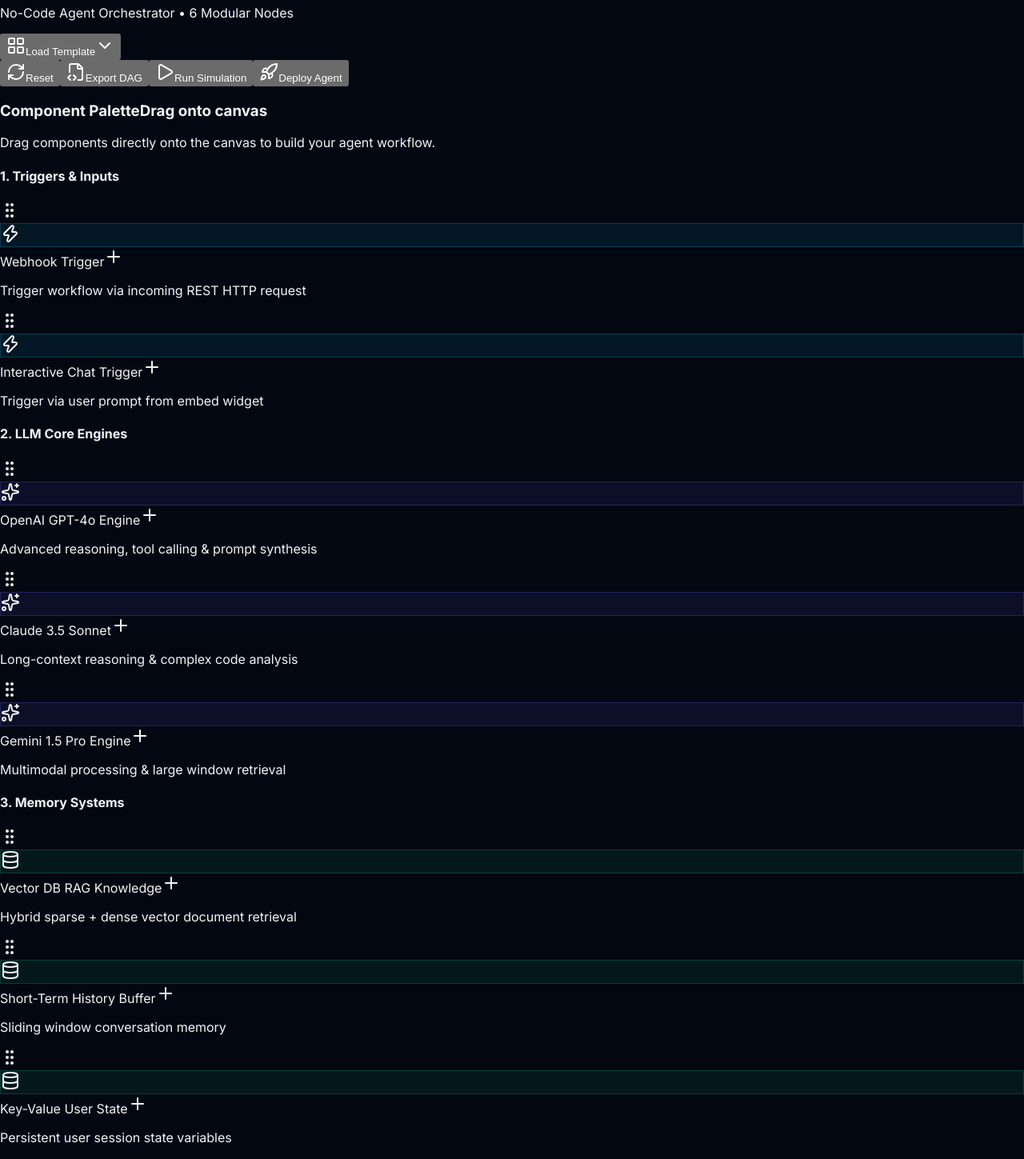
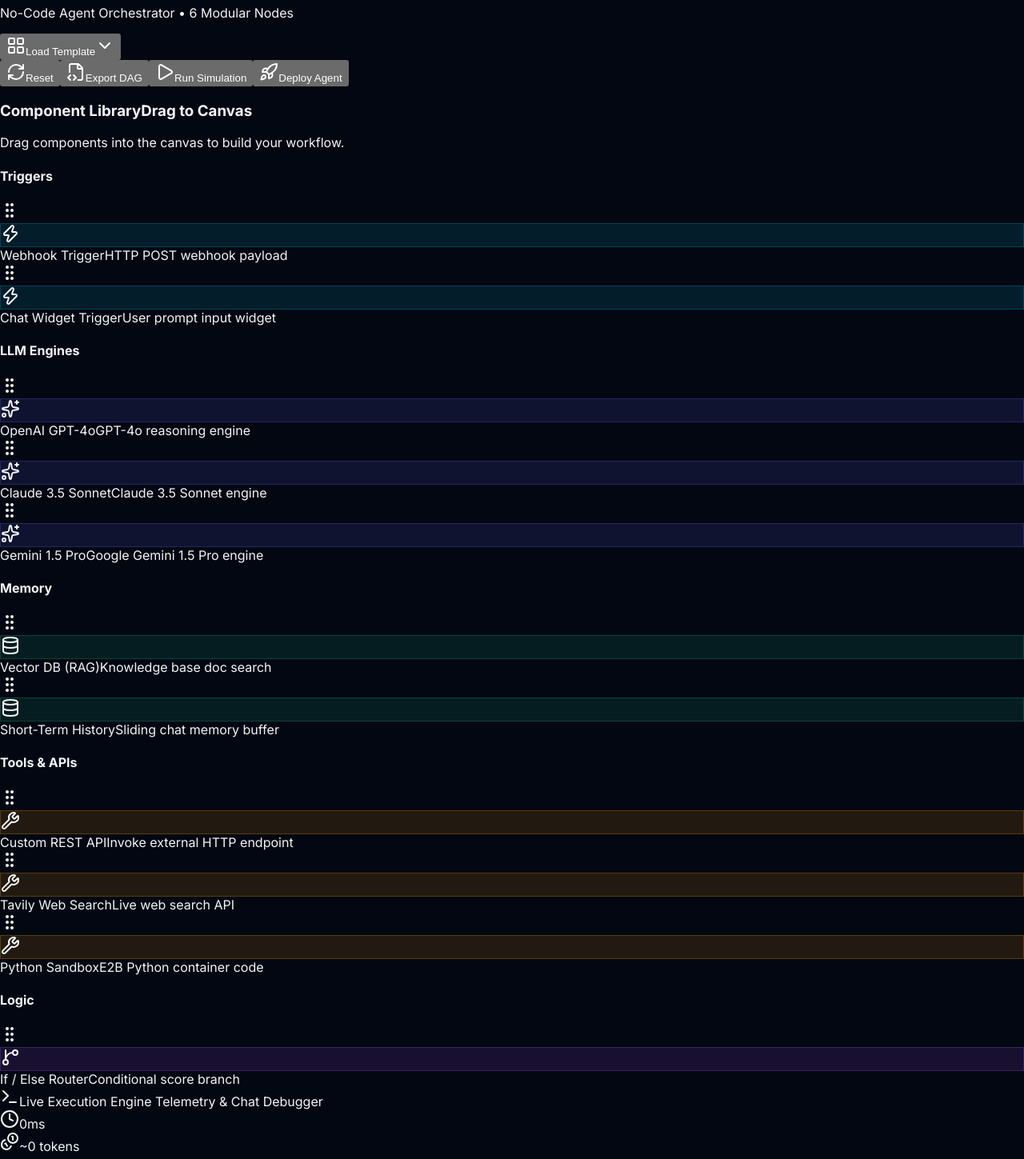
Before and after one commit to Sanjayj-06/Orchestration-framework, a React (Vite) app: page / in a window 1280 px wide. Shown: the part 60-1509 px from the top of the page at 80% size. Built offline with nearby package versions, Linux system fonts and the light colour scheme.

Commit message:
feat: Add No-code AI agent canvas UI with drag and drop

```diff
--- a/src/App.tsx
+++ b/src/App.tsx
@@ -43,6 +43,7 @@ const AppContent: React.FC = () => {
   const [logs, setLogs] = useState<ExecutionLog[]>([]);
   const [isConsoleOpen, setIsConsoleOpen] = useState(true);
   const [isJsonModalOpen, setIsJsonModalOpen] = useState(false);
+  const [isDraggingOverCanvas, setIsDraggingOverCanvas] = useState(false);
 
   const { screenToFlowPosition } = useReactFlow();
 
@@ -86,7 +87,7 @@ const AppContent: React.FC = () => {
       const newNode: Node = {
         id,
         type,
-        position: { x: 400 + Math.random() * 80, y: 200 + Math.random() * 80 },
+        position: { x: 350 + Math.random() * 80, y: 150 + Math.random() * 80 },
         data: {
           label,
           category,
@@ -110,11 +111,17 @@ const AppContent: React.FC = () => {
   const onDragOver = useCallback((event: React.DragEvent) => {
     event.preventDefault();
     event.dataTransfer.dropEffect = 'move';
+    if (!isDraggingOverCanvas) setIsDraggingOverCanvas(true);
+  }, [isDraggingOverCanvas]);
+
+  const onDragLeave = useCallback(() => {
+    setIsDraggingOverCanvas(false);
   }, []);
 
   const onDrop = useCallback(
     (event: React.DragEvent) => {
       event.preventDefault();
+      setIsDraggingOverCanvas(false);
 
       const dataString = event.dataTransfer.getData('application/reactflow');
       if (!dataString) return;
@@ -315,10 +322,21 @@ const AppContent: React.FC = () => {
         <Sidebar onAddNode={handleAddNode} />
 
         <main
-          className="flex-1 h-[calc(100vh-4rem)] relative"
+          className={`flex-1 h-[calc(100vh-4rem)] relative transition-all ${
+            isDraggingOverCanvas ? 'ring-4 ring-indigo-500/60 ring-inset bg-indigo-950/20' : ''
+          }`}
           onDragOver={onDragOver}
+          onDragLeave={onDragLeave}
           onDrop={onDrop}
         >
+          {isDraggingOverCanvas && (
+            <div className="absolute inset-0 z-30 bg-indigo-600/10 backdrop-blur-[2px] flex items-center justify-center pointer-events-none border-2 border-dashed border-indigo-400">
+              <div className="bg-slate-900/90 text-indigo-300 font-semibold text-sm px-6 py-3 rounded-xl border border-indigo-500/40 shadow-2xl animate-bounce flex items-center gap-2">
+                <span>✦ Drop component here to add to canvas</span>
+              </div>
+            </div>
+          )}
+
           <ReactFlow
             nodes={nodes}
             edges={edges}
--- a/src/components/Sidebar.tsx
+++ b/src/components/Sidebar.tsx
@@ -6,8 +6,6 @@ import {
   Wrench,
   Zap,
   GitBranch,
-  Plus,
-  Info,
   GripVertical
 } from 'lucide-react';
 
@@ -26,27 +24,30 @@ interface PaletteItem {
 
 export const Sidebar: React.FC<SidebarProps> = ({ onAddNode }) => {
   const paletteItems: PaletteItem[] = [
+    // Triggers
     {
       type: 'triggerNode',
       category: 'trigger',
       label: 'Webhook Trigger',
-      description: 'Trigger workflow via incoming REST HTTP request',
+      description: 'HTTP POST webhook payload',
       icon: <Zap className="w-4 h-4 text-cyan-400" />,
       accentColor: '#06b6d4'
     },
     {
       type: 'triggerNode',
       category: 'trigger',
-      label: 'Interactive Chat Trigger',
-      description: 'Trigger via user prompt from embed widget',
+      label: 'Chat Widget Trigger',
+      description: 'User prompt input widget',
       icon: <Zap className="w-4 h-4 text-cyan-400" />,
       accentColor: '#06b6d4'
     },
+
+    // LLM Engines
     {
       type: 'llmNode',
       category: 'llm',
-      label: 'OpenAI GPT-4o Engine',
-      description: 'Advanced reasoning, tool calling & prompt synthesis',
+      label: 'OpenAI GPT-4o',
+      description: 'GPT-4o reasoning engine',
       icon: <Sparkles className="w-4 h-4 text-indigo-400" />,
       accentColor: '#6366f1'
     },
@@ -54,82 +55,80 @@ export const Sidebar: React.FC<SidebarProps> = ({ onAddNode }) => {
       type: 'llmNode',
       category: 'llm',
       label: 'Claude 3.5 Sonnet',
-      description: 'Long-context reasoning & complex code analysis',
+      description: 'Claude 3.5 Sonnet engine',
       icon: <Sparkles className="w-4 h-4 text-indigo-400" />,
       accentColor: '#6366f1'
     },
     {
       type: 'llmNode',
       category: 'llm',
-      label: 'Gemini 1.5 Pro Engine',
-      description: 'Multimodal processing & large window retrieval',
+      label: 'Gemini 1.5 Pro',
+      description: 'Google Gemini 1.5 Pro engine',
       icon: <Sparkles className="w-4 h-4 text-indigo-400" />,
       accentColor: '#6366f1'
     },
+
+    // Memory
     {
       type: 'memoryNode',
       category: 'memory',
-      label: 'Vector DB RAG Knowledge',
-      description: 'Hybrid sparse + dense vector document retrieval',
+      label: 'Vector DB (RAG)',
+      description: 'Knowledge base doc search',
       icon: <Database className="w-4 h-4 text-emerald-400" />,
       accentColor: '#10b981'
     },
     {
       type: 'memoryNode',
       category: 'memory',
-      label: 'Short-Term History Buffer',
-      description: 'Sliding window conversation memory',
+      label: 'Short-Term History',
+      description: 'Sliding chat memory buffer',
       icon: <Database className="w-4 h-4 text-emerald-400" />,
       accentColor: '#10b981'
     },
-    {
-      type: 'memoryNode',
-      category: 'memory',
-      label: 'Key-Value User State',
-      description: 'Persistent user session state variables',
-      icon: <Database className="w-4 h-4 text-emerald-400" />,
-      accentColor: '#10b981'
-    },
+
+    // Tools
     {
       type: 'toolNode',
       category: 'tool',
-      label: 'Custom REST API Call',
-      description: 'Invoke external HTTP services & webhooks',
+      label: 'Custom REST API',
+      description: 'Invoke external HTTP endpoint',
       icon: <Wrench className="w-4 h-4 text-amber-400" />,
       accentColor: '#f59e0b'
     },
     {
       type: 'toolNode',
       category: 'tool',
-      label: 'Tavily Web Search Tool',
-      description: 'Real-time live internet information search',
+      label: 'Tavily Web Search',
+      description: 'Live web search API',
       icon: <Wrench className="w-4 h-4 text-amber-400" />,
       accentColor: '#f59e0b'
     },
     {
       type: 'toolNode',
       category: 'tool',
-      label: 'Python Code Sandbox',
-      description: 'Execute isolated Python code in E2B microVM',
+      label: 'Python Sandbox',
+      description: 'E2B Python container code',
       icon: <Wrench className="w-4 h-4 text-amber-400" />,
       accentColor: '#f59e0b'
     },
+
+    // Logic
     {
       type: 'logicNode',
       category: 'logic',
-      label: 'If/Else Branch Router',
-      description: 'Route execution flow based on variable values',
+      label: 'If / Else Router',
+      description: 'Conditional score branch',
       icon: <GitBranch className="w-4 h-4 text-purple-400" />,
       accentColor: '#a855f7'
     }
   ];
 
   const categories: { key: NodeTypeCategory; title: string; color: string }[] = [
-    { key: 'trigger', title: '1. Triggers & Inputs', color: 'text-cyan-400' },
-    { key: 'llm', title: '2. LLM Core Engines', color: 'text-indigo-400' },
-    { key: 'memory', title: '3. Memory Systems', color: 'text-emerald-400' },
-    { key: 'tool', title: '4. Tools & API Integrations', color: 'text-amber-400' },
-    { key: 'logic', title: '5. Logic & Control Flow', color: 'text-purple-400' }
+    { key: 'trigger', title: 'Triggers', color: 'text-cyan-400' },
+    { key: 'llm', title: 'LLM Engines', color: 'text-indigo-400' },
+    { key: 'memory', title: 'Memory', color: 'text-emerald-400' },
+    { key: 'tool', title: 'Tools & APIs', color: 'text-amber-400' },
+    { key: 'logic', title: 'Logic', color: 'text-purple-400' }
   ];
 
   const onDragStart = (event: React.DragEvent, type: string, category: NodeTypeCategory, label: string) => {
@@ -138,42 +137,42 @@ export const Sidebar: React.FC<SidebarProps> = ({ onAddNode }) => {
   };
 
   return (
-    <aside className="w-72 bg-slate-900/90 border-r border-slate-800/80 flex flex-col h-[calc(100vh-4rem)] select-none backdrop-blur-md">
-      <div className="p-4 border-b border-slate-800/80">
-        <h3 className="text-xs font-semibold text-slate-200 uppercase tracking-wider flex items-center justify-between">
-          <span>Component Palette</span>
-          <span className="text-[10px] bg-indigo-500/10 text-indigo-400 border border-indigo-500/30 px-2 py-0.5 rounded-full font-medium">
-            Drag onto canvas
+    <aside className="w-64 bg-slate-900/95 border-r border-slate-800 flex flex-col h-[calc(100vh-4rem)] select-none backdrop-blur-md z-10">
+      <div className="p-3 border-b border-slate-800/80 bg-slate-950/40">
+        <h3 className="text-xs font-bold text-slate-200 uppercase tracking-wider flex items-center justify-between">
+          <span>Component Library</span>
+          <span className="text-[10px] bg-indigo-500/20 text-indigo-300 border border-indigo-500/30 px-2 py-0.5 rounded-full font-medium">
+            Drag to Canvas
           </span>
         </h3>
         <p className="text-[11px] text-slate-400 mt-1">
-          Drag components directly onto the canvas to build your agent workflow.
+          Drag components into the canvas to build your workflow.
         </p>
       </div>
 
-      <div className="flex-1 overflow-y-auto p-3 space-y-5 custom-scrollbar">
+      <div className="flex-1 overflow-y-auto p-2.5 space-y-4 custom-scrollbar">
         {categories.map((cat) => {
           const items = paletteItems.filter((i) => i.category === cat.key);
           return (
-            <div key={cat.key} className="space-y-2">
-              <h4 className={`text-[11px] font-semibold tracking-wide uppercase ${cat.color}`}>
+            <div key={cat.key} className="space-y-1.5">
+              <h4 className={`text-[10px] font-bold tracking-wider uppercase px-1 ${cat.color}`}>
                 {cat.title}
               </h4>
 
-              <div className="space-y-1.5">
+              <div className="space-y-1">
                 {items.map((item, idx) => (
                   <div
                     key={idx}
                     draggable
                     onDragStart={(e) => onDragStart(e, item.type, item.category, item.label)}
                     onClick={() => onAddNode(item.type, item.category, item.label)}
-                    className="p-2.5 rounded-lg bg-slate-950/60 hover:bg-slate-800/90 border border-slate-800/80 hover:border-indigo-500/50 transition cursor-grab active:cursor-grabbing group flex items-start gap-2.5 shadow-sm"
+                    className="p-2 rounded-lg bg-slate-950/70 hover:bg-slate-800/90 border border-slate-800 hover:border-indigo-500/60 transition cursor-grab active:cursor-grabbing group flex items-center gap-2 shadow-sm"
                   >
-                    <GripVertical className="w-3.5 h-3.5 text-slate-600 group-hover:text-slate-400 mt-1 shrink-0" />
+                    <GripVertical className="w-3.5 h-3.5 text-slate-500 group-hover:text-indigo-400 shrink-0" />
                     <div
-                      className="w-7 h-7 rounded-md flex items-center justify-center shrink-0 mt-0.5"
+                      className="w-6 h-6 rounded flex items-center justify-center shrink-0"
                       style={{
-                        backgroundColor: `${item.accentColor}18`,
+                        backgroundColor: `${item.accentColor}20`,
                         border: `1px solid ${item.accentColor}40`
                       }}
                     >
@@ -181,15 +180,12 @@ export const Sidebar: React.FC<SidebarProps> = ({ onAddNode }) => {
                     </div>
 
                     <div className="flex-1 min-w-0">
-                      <div className="flex items-center justify-between">
-                        <span className="text-xs font-semibold text-slate-200 group-hover:text-white transition">
-                          {item.label}
-                        </span>
-                        <Plus className="w-3.5 h-3.5 text-slate-500 group-hover:text-indigo-400 transition" />
-                      </div>
-                      <p className="text-[10px] text-slate-400 line-clamp-1 mt-0.5">
+                      <span className="text-xs font-semibold text-slate-200 group-hover:text-white block truncate">
+                        {item.label}
+                      </span>
+                      <span className="text-[10px] text-slate-400 block truncate">
                         {item.description}
-                      </p>
+                      </span>
                     </div>
                   </div>
                 ))}
@@ -198,11 +194,6 @@ export const Sidebar: React.FC<SidebarProps> = ({ onAddNode }) => {
           );
         })}
       </div>
-
-      <div className="p-3 border-t border-slate-800/80 bg-slate-950/40 text-[11px] text-slate-400 flex items-center gap-2">
-        <Info className="w-4 h-4 text-indigo-400 shrink-0" />
-        <span>Drag & drop onto canvas or click + to add. Connect nodes with wires.</span>
-      </div>
     </aside>
   );
 };
```
